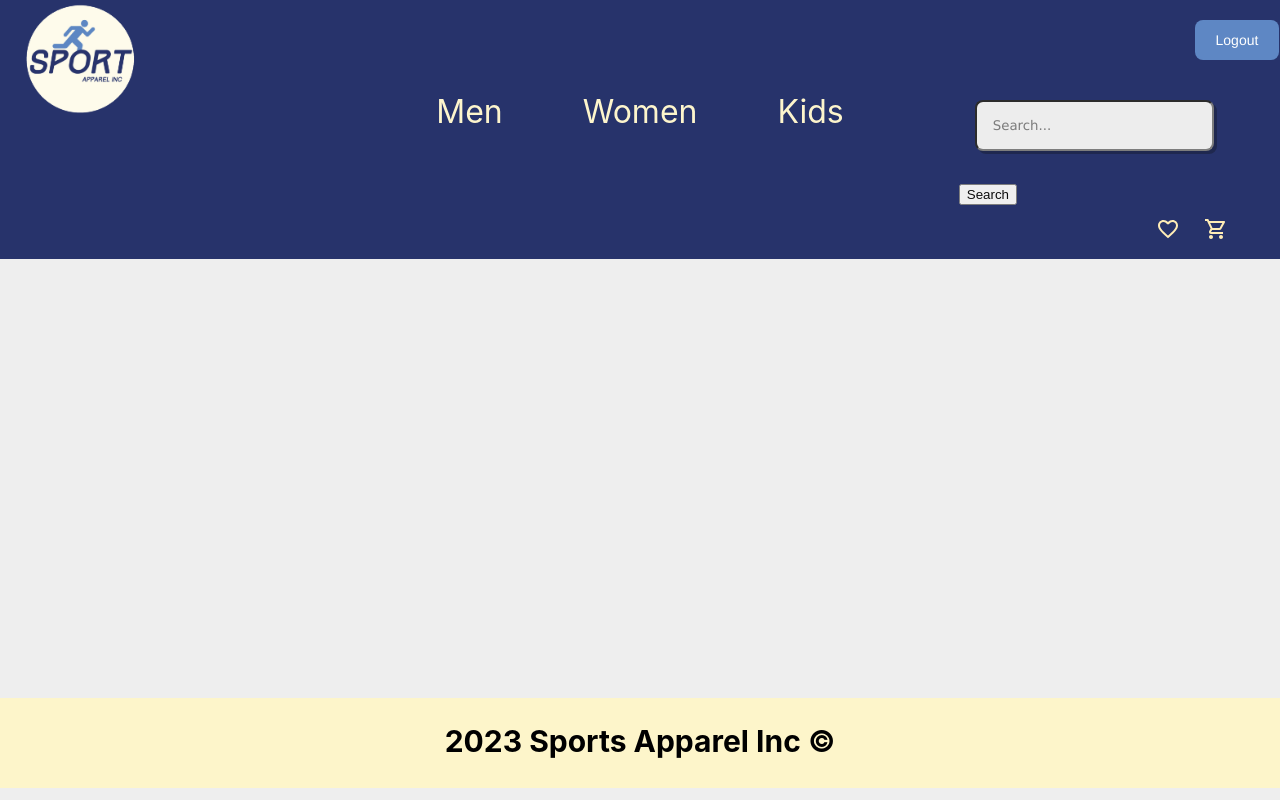
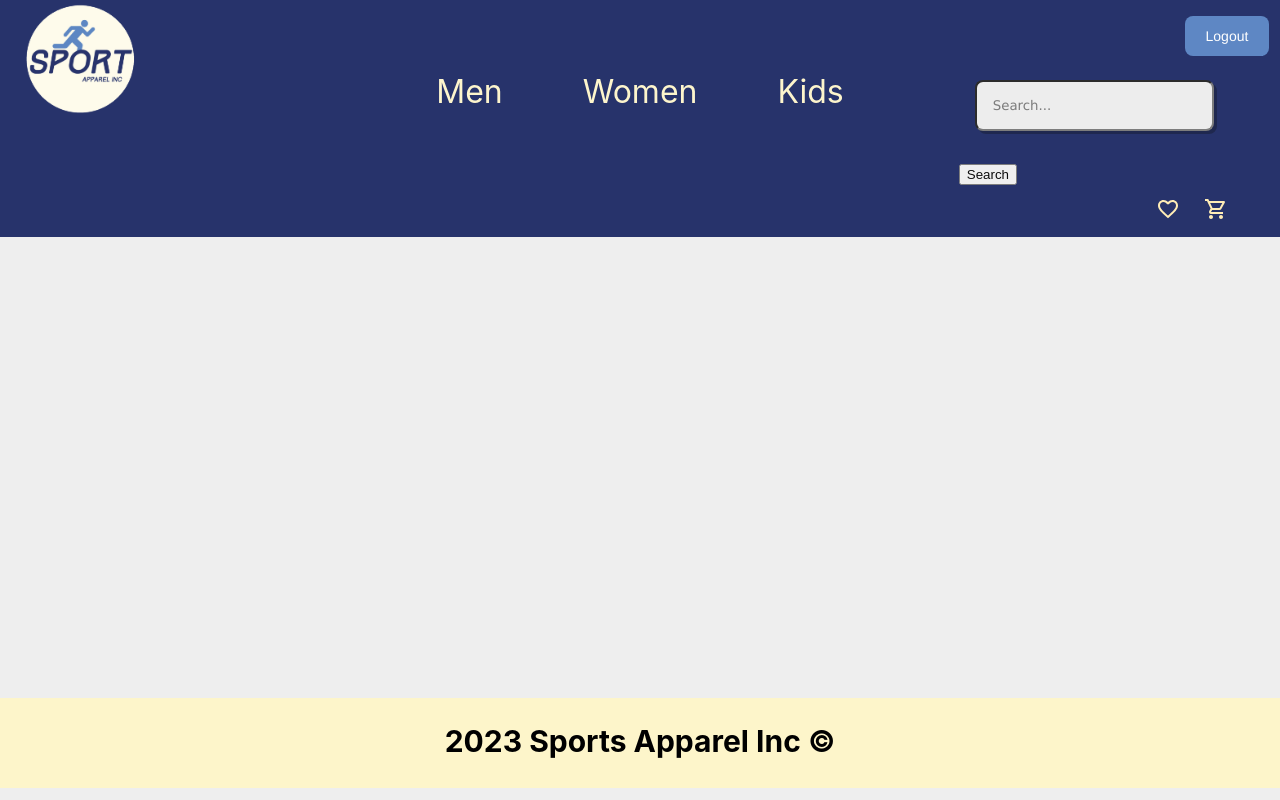
Before and after one commit to justwillj/Sports-Apparel, a React (Create React App) app: page /test in a window 1280 px wide. Built offline with nearby package versions, Linux system fonts and the light colour scheme.

Commit message:
Made changes to login button

```diff
--- a/src/components/app/App.css
+++ b/src/components/app/App.css
@@ -46,7 +46,7 @@
   border: none;
 }
 
-#root{
+#root {
   display: flex;
   flex-direction: column;
   min-height: 98.5vh;
@@ -55,3 +55,8 @@
 .footer {
   margin-top: auto;
 }
+
+body {
+  overflow-x: hidden;
+  /* Hide horizontal scrollbar */
+}
--- a/src/components/header/Header.css
+++ b/src/components/header/Header.css
@@ -69,6 +69,7 @@ input {
   background-color: #1c2964bb;
 }
 
+
 .loginButton {
   background-color: #5681c1;
   border-radius: 8px;
@@ -96,7 +97,8 @@ input {
   touch-action: manipulation;
   width: 92%;
   margin-left: 1rem;
-  margin-bottom: 2rem;
+  margin-top: 1rem;
+  margin-bottom: 1rem;
 }
 
 .logo {
@@ -114,6 +116,6 @@ input {
   color: #fdf5ca;
   font-size: large;
   margin-left: -8rem;
-  margin-top: 2rem;
+  margin-top: 1.4rem;
   position: absolute;
 }
--- a/src/components/header/Header.js
+++ b/src/components/header/Header.js
@@ -81,15 +81,14 @@ const Header = ({ user, setUser,email,setEmail,logout }) => {
           </NavLink>
           </div>
       <Grid container direction="row" spacing={2} justify="flex-end" border="2px white">
-        <Grid item xs={1} container justify="flex-end">
+        <Grid item xs={1} container justify="flex-end" className='login-gird'>
             <div
             style={{
                 display: 'flex',
-                paddingRight: '10px'
+                paddingRight: '20px'
                 }}>{sessionStorage.getItem("email") === ""? <button type="button" className="loginButton" onClick={()=> setModalOn(true)}>Login</button>: (
               <div>
                 <p className='login-name'>{sessionStorage.getItem("email")}</p>
-                <br></br>
                 <button type="button" className="loginButton" onClick={logoutButton}>Logout</button>
               </div>
             ) }
--- a/src/components/newProductCard/NewProduct.css
+++ b/src/components/newProductCard/NewProduct.css
@@ -1,8 +1,14 @@
 .category {
     font-size: 1rem;
-    margin-bottom: -.4rem;
+    margin-bottom: -.1rem;
 }
 
 .newCard-img {
     max-height: 290px;
 }
+
+a {
+    font-size: 1rem;
+    font-weight: 5rem;
+    color: #1C2964;
+}
```
